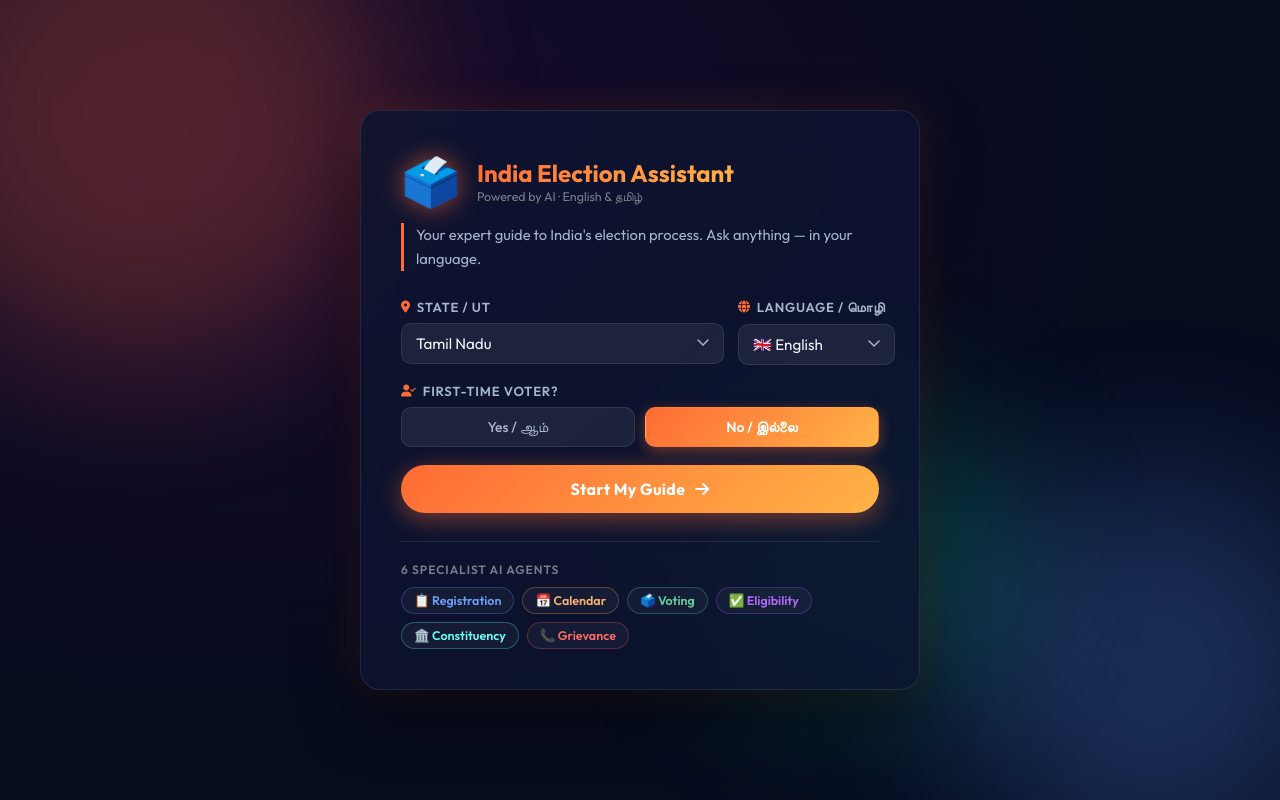
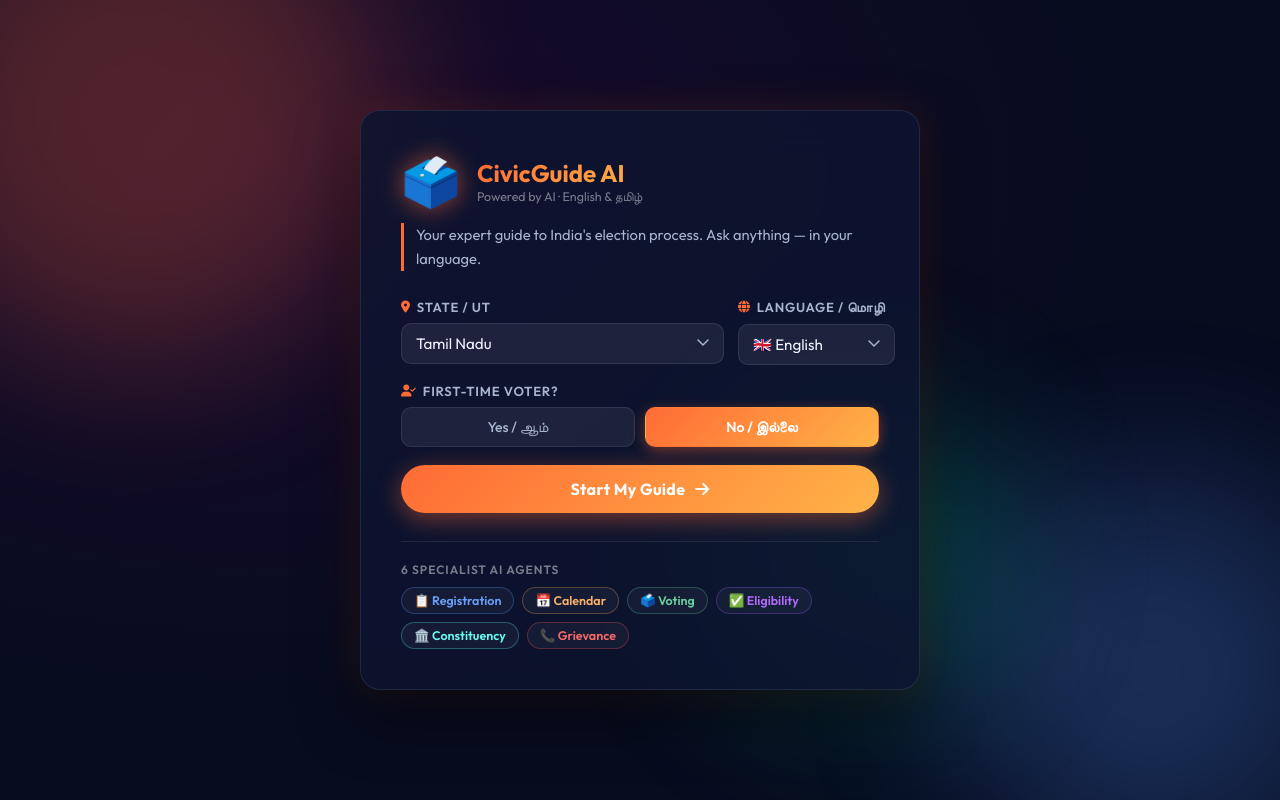
Before and after one commit to Soniya2001/multilingual-election-agent, a website: page frontend/index.html in a window 1280 px wide. Drawn offline with Linux system fonts and the light colour scheme.

Commit message:
style: Update app title to CivicGuide AI

```diff
--- a/backend/server.js
+++ b/backend/server.js
@@ -132,7 +132,7 @@ app.get('/api/health', (req, res) => {
 
 if (require.main === module) {
   app.listen(PORT, () => {
-    console.log(`\n🗳️  India Election Agent running → http://localhost:${PORT}`);
+    console.log(`\n🗳️  CivicGuide AI running → http://localhost:${PORT}`);
     console.log(`🤖  Agents: ${Object.keys(AGENT_MAP).join(', ')}`);
     console.log(`🔑  Gemini API: ${process.env.GEMINI_API_KEY ? '✅ Present' : '❌ MISSING'}\n`);
   });
--- a/frontend/index.html
+++ b/frontend/index.html
@@ -3,7 +3,7 @@
 <head>
   <meta charset="UTF-8" />
   <meta name="viewport" content="width=device-width, initial-scale=1.0" />
-  <title>India Election Assistant — AI-Powered Voter Guide</title>
+  <title>CivicGuide AI — Multilingual Election Assistant</title>
   <meta name="description" content="Your AI-powered multilingual election guide for India. Get expert answers in English and Tamil about voter registration, polling, eligibility, and more." />
   <link rel="preconnect" href="https://fonts.googleapis.com" />
   <link rel="preconnect" href="https://fonts.gstatic.com" crossorigin />
@@ -26,7 +26,7 @@
       <div class="setup-logo">
         <div class="logo-emblem">🗳️</div>
         <div class="logo-text">
-          <h1>India Election Assistant</h1>
+          <h1>CivicGuide AI</h1>
           <p class="logo-tagline">Powered by AI · English & தமிழ்</p>
         </div>
       </div>
@@ -129,7 +129,7 @@
         <div class="header-brand">
           <span class="header-emoji">🗳️</span>
           <div>
-            <div class="header-title">India Election Assistant</div>
+            <div class="header-title">CivicGuide AI</div>
             <div class="header-subtitle" id="header-subtitle">Tamil Nadu · English</div>
           </div>
         </div>
```
